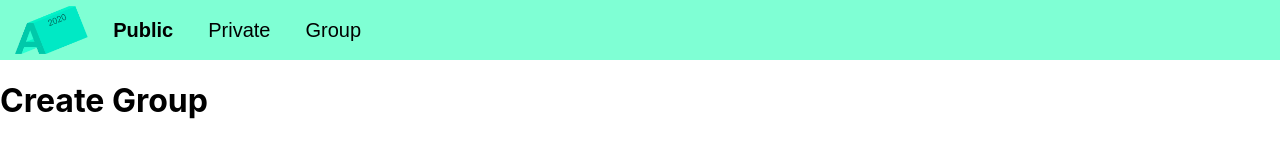
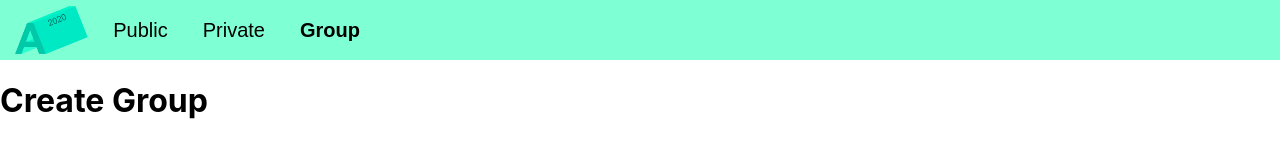
Before and after one commit to swsnu/swpp2020-team2, a React (Create React App) app in the folder frontend/: page /group/create in a window 1280 px wide. Shown: the top 141 px of the page. Built offline with nearby package versions, Linux system fonts and the light colour scheme; no server answers.

Commit message:
add changing activeTab using tabNum props

```diff
--- a/frontend/src/components/TopBar/TopBar.css
+++ b/frontend/src/components/TopBar/TopBar.css
@@ -21,7 +21,3 @@
   background-color: aquamarine;
   border: none;
 }
-
-.TopBar .activeTab{
-  font-weight:bold;
-}
--- a/frontend/src/components/TopBar/TopBar.js
+++ b/frontend/src/components/TopBar/TopBar.js
@@ -5,9 +5,9 @@ import {appLogo} from '../../images/index'
 const TopBar = (props) => (
   <div className="TopBar">
     <img className="logo" src={appLogo} />
-    <button className="activeTab" onClick={()=> props.history.push('/public')}>Public</button>
-    <button className="tab" onClick={()=> props.history.push('/public')}>Private</button>
-    <button className="tab" onClick={()=> props.history.push('/group')}>Group</button>
+    <button className="tab" onClick={()=> props.history.push('/public')} style={{fontWeight: props.tabNum==0? 'bold':'none'}}>Public</button>
+    <button className="tab" onClick={()=> props.history.push('/public')} style={{fontWeight: props.tabNum==1? 'bold':'none'}}>Private</button>
+    <button className="tab" onClick={()=> props.history.push('/group')} style={{fontWeight: props.tabNum==2? 'bold':'none'}}>Group</button>
   </div>
 );
 
--- a/frontend/src/containers/event/Detail/EventDetail.js
+++ b/frontend/src/containers/event/Detail/EventDetail.js
@@ -72,7 +72,8 @@ class EventDetail extends Component {
       <div className="EventDetail">
 
         <div className="topBar" >
-          <TopBar history={this.props.history}/>
+          <TopBar
+          history={this.props.history}/>
         </div>
 
         <h1>EventDetail</h1>
--- a/frontend/src/containers/group/create/GroupCreate.js
+++ b/frontend/src/containers/group/create/GroupCreate.js
@@ -23,7 +23,9 @@ class GroupCreate extends Component {
     return (
       <div className="GroupCreate">
         <div className="topBar">
-          <TopBar history={this.props.history}/>
+          <TopBar
+          tabNum={2}
+          history={this.props.history}/>
         </div>
 
         <h1>Create Group</h1>
--- a/frontend/src/containers/group/main/GroupMain.js
+++ b/frontend/src/containers/group/main/GroupMain.js
@@ -46,7 +46,9 @@ class GroupMain extends Component {
     return (
       <div className="GroupMain">
         <div className="topBar">
-          <TopBar history={this.props.history} />
+          <TopBar
+          tabNum={2}
+          history={this.props.history} />
         </div>
 
         <div className="container">
--- a/frontend/src/containers/group/search/GroupSearch.js
+++ b/frontend/src/containers/group/search/GroupSearch.js
@@ -39,7 +39,9 @@ class GroupSearch extends Component {
     return (
       <div className="GroupSearch">
         <div className="topBar">
-          <TopBar history={this.props.history} />
+          <TopBar
+          tabNum={2}
+          history={this.props.history} />
         </div>
 
         <div className="container">
--- a/frontend/src/containers/group/search/GroupSearchAll.js
+++ b/frontend/src/containers/group/search/GroupSearchAll.js
@@ -39,7 +39,9 @@ class GroupSearchAll extends Component {
     return (
       <div className="GroupSearch">
         <div className="topBar">
-          <TopBar history={this.props.history} />
+          <TopBar
+          tabNum={2}
+          history={this.props.history} />
         </div>
 
         <div className="container">
--- a/frontend/src/containers/public/Public.js
+++ b/frontend/src/containers/public/Public.js
@@ -131,7 +131,10 @@ class Public extends Component {
     return (
       <div className="Public">
         <div>
-          <TopBar history={this.props.history}/>
+          <TopBar
+          tabNum={0}
+          history={this.props.history}
+          />
         </div>
         <Calendar
           events={events}
```
